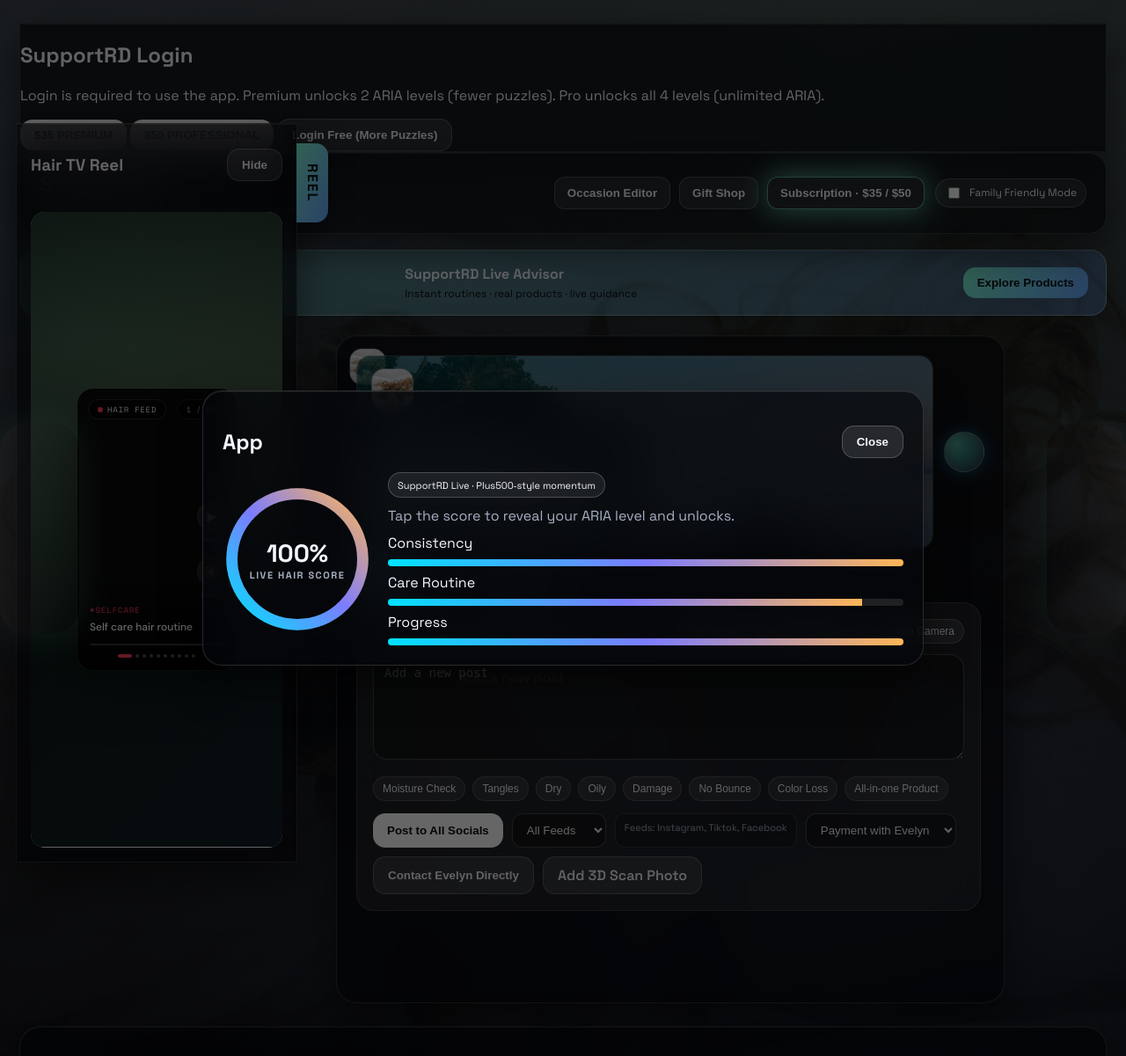
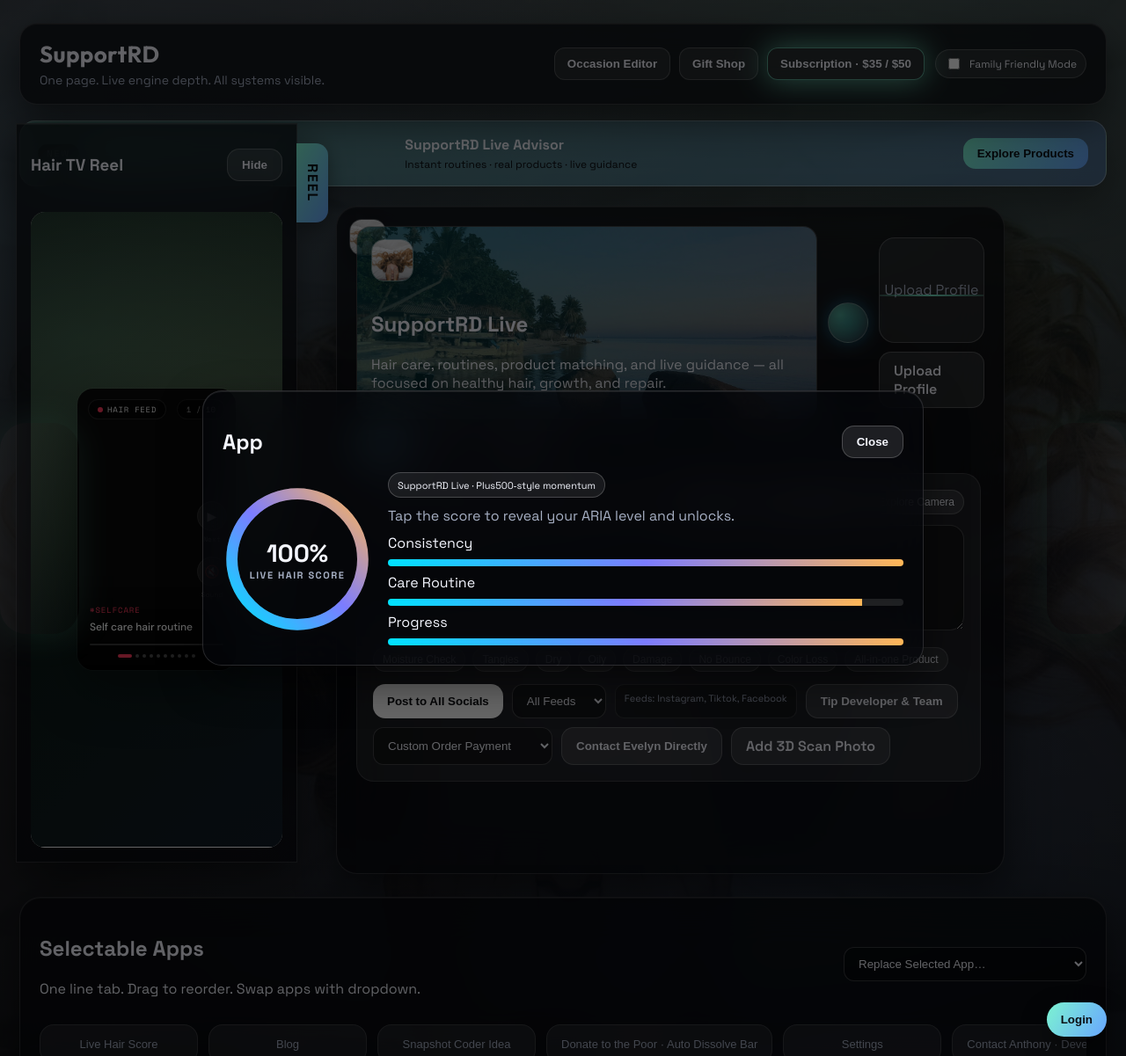
Before and after one commit to tehleader1/tehleader1, a Flask app: page / in a window 1280 px wide. Shown: the whole page at 88% size. Run offline with Flask 3, Linux system fonts and the light colour scheme; some libraries are stand-ins or nearby versions.

Commit message:
Improve ARIA voice, profile scan, login grace, and reel timing

```diff
--- a/static/app.js
+++ b/static/app.js
@@ -26,9 +26,9 @@
 }
 
 const BLOG_POSTS = [
-  {title:"Repair story: Heat damage recovery", body:"A real repair journey: moisture stacking, trimming, and a 4-week recovery arc."},
-  {title:"Protein balance for bounce", body:"How to layer protein and hydration so curls keep their spring."},
-  {title:"All‑in‑one product success stories", body:"Fast routines using the all‑in‑one product for shine, softness, and reduced breakage."}
+  {title:"Repair story: Heat damage recovery", body:"Week 1: moisture stacking, trim, and protective styling.\n\nWeek 2: deep conditioning twice a week, gentle detangle, scalp oil.\n\nWeek 3: protein balance and low‑heat styling.\n\nWeek 4: shine restore, reduced breakage, and curl definition back."},
+  {title:"Protein balance for bounce", body:"Step 1: hydrate with a light leave‑in.\n\nStep 2: add protein treatment every 7–10 days.\n\nStep 3: seal with oil or butter.\n\nResult: curls hold shape with less frizz."},
+  {title:"All‑in‑one product success stories", body:"Fast routines using the all‑in‑one product for shine, softness, and reduced breakage.\n\nMorning: apply to damp hair.\n\nMid‑day: refresh with a light mist.\n\nNight: protect with satin wrap."}
 ]
 
   const state = {
@@ -289,7 +289,7 @@
   const title = qs("#blogTitle")
   const body = qs("#blogBody")
   if(title) title.textContent = post.title
-  if(body) body.textContent = post.body
+  if(body) body.innerHTML = post.body.split("\n\n").map(p=>`<p>${p}</p>`).join("")
 }
 
 function appendAria(text){
@@ -339,6 +339,7 @@
   const send = qs("#sendSocials")
   const post = qs("#postSocials")
   const paySelect = qs("#paySelect")
+  const tipTeam = qs("#tipTeam")
   const contactEvelyn = qs("#contactEvelyn")
   const indicator = qs("#socialIndicator")
   const socialSelect = qs("#socialSelect")
@@ -401,17 +402,14 @@
 
   if(paySelect){
     paySelect.addEventListener("change", ()=>{
-      const mapping = {
-        "Payment with Evelyn": "evelyn",
-        "Tip to Developer": "tip5",
-        "Payment to Crystal": "tip10",
-        "Tip to Ramlin (Labor)": "tip20"
+      const value = paySelect.value
+      if(value.includes("Custom Order")){
+        openModal("customOrderModal")
       }
-      const target = mapping[paySelect.value] || "evelyn"
-      const select = qs("#paymentSelect")
-      if(select){ select.value = target; select.dispatchEvent(new Event("change")) }
-      openModal("subscriptionModal")
     })
+  }
+  if(tipTeam){
+    tipTeam.addEventListener("click", ()=>openLinkModal("https://supportrd.com/cart","Tip Developer & Team"))
   }
 
   if(contactEvelyn){
@@ -499,6 +497,22 @@
     preview.innerHTML = `<img src="${url}" alt="Scan">`
     preview.style.display = "block"
     toast("3D scan photo attached")
+  })
+}
+
+function setupProfileUpload(){
+  const input = qs("#profileUpload")
+  const preview = qs("#profilePreview")
+  if(!input || !preview) return
+  input.addEventListener("change", ()=>{
+    const file = input.files[0]
+    if(!file) return
+    const url = URL.createObjectURL(file)
+    if(file.type.startsWith("video")){
+      preview.innerHTML = `<video src="${url}" autoplay muted loop playsinline style="width:100%;height:100%;object-fit:cover;"></video>`
+    } else {
+      preview.innerHTML = `<img src="${url}" alt="Profile" style="width:100%;height:100%;object-fit:cover;">`
+    }
   })
 }
 
@@ -710,7 +724,12 @@
 function setupLoginGate(){
   const gate = qs("#loginGate")
   const loggedIn = localStorage.getItem("loggedIn") === "true"
-  if(!loggedIn && gate){ gate.style.display = "flex" }
+  const first = Number(localStorage.getItem("firstSeen") || Date.now())
+  if(!localStorage.getItem("firstSeen")) localStorage.setItem("firstSeen", String(first))
+  const minutes = (Date.now() - first) / (1000*60)
+  if(!loggedIn && gate && minutes >= 30){ gate.style.display = "flex" }
+  const openLogin = qs("#openLogin")
+  if(openLogin){ openLogin.addEventListener("click", ()=>{ gate.style.display = "flex" }) }
   const btnPremium = qs("#loginPremium")
   const btnPro = qs("#loginPro")
   const btnFree = qs("#loginFree")
@@ -781,10 +800,11 @@
         utter.rate = 0.95
         utter.pitch = 1.2
         utter.lang = qs("#ariaLanguage")?.value || "en-US"
-        const voices = window.speechSynthesis.getVoices() || []
-        const preferred = voices.find(v => /female|woman|girl/i.test(v.name)) ||
-                          voices.find(v => /Google US English|Samantha|Zira|Karen|Victoria|Amélie|Tessa/i.test(v.name))
-        if(preferred){ utter.voice = preferred }
+      const voices = window.speechSynthesis.getVoices() || []
+      const preferred = voices.find(v => v.lang === "en-US" && /female|woman|girl/i.test(v.name)) ||
+                        voices.find(v => v.lang === "en-US" && /Samantha|Zira|Karen|Victoria|Allison|Ava/i.test(v.name)) ||
+                        voices.find(v => /Google US English/i.test(v.name))
+      if(preferred){ utter.voice = preferred }
         window.speechSynthesis.cancel()
         window.speechSynthesis.speak(utter)
       }catch{}
@@ -801,9 +821,13 @@
     rec.interimResults = false
     rec.maxAlternatives = 1
     try{ rec.continuous = true }catch{}
-    rec.onstart = ()=>toast("ARIA listening...")
+    rec.onstart = ()=>{
+      document.body.classList.add("listening")
+      toast("ARIA listening...")
+    }
     rec.onresult = (e)=>{
       const text = e.results[0][0].transcript
+      document.body.classList.remove("listening")
       askAria(text)
     }
     rec.onerror = (e)=>{
@@ -811,6 +835,7 @@
       toast("Voice error")
     }
     rec.onend = ()=>{
+      document.body.classList.remove("listening")
       if(document.visibilityState === "visible"){
         try{ rec.start() }catch{}
       }
@@ -1093,6 +1118,7 @@
   safe(setupPostActions)
   safe(setupOccasion)
   safe(setupScanUpload)
+  safe(setupProfileUpload)
   safe(setupGPS)
   safe(setupAria)
   safe(setupPuzzle)
--- a/static/index.html
+++ b/static/index.html
@@ -13,7 +13,9 @@
 </head>
 <body class="theme-aurora">
 <div class="bg-layers"></div>
-  <div id="app">
+<div id="listeningOverlay" class="listening-overlay">ARIA is listening… speak now</div>
+    <div id="app">
+    <button class="login-fab" id="openLogin">Login</button>
   <div id="loginGate" class="login-gate">
     <div class="login-card glass">
       <h2>SupportRD Login</h2>
@@ -77,6 +79,10 @@
       <div class="center-actions">
         <button class="aria-sphere" id="ariaSphere" aria-label="Open ARIA"></button>
       </div>
+      <div class="profile-scan">
+        <div class="profile-preview" id="profilePreview">Upload Profile</div>
+        <label class="btn ghost scan-upload">Upload Profile<input type="file" id="profileUpload" accept="image/*,video/*"></label>
+      </div>
     </div>
 
     <div class="center-tabs">
@@ -126,11 +132,10 @@
             <option value="threads">Threads</option>
           </select>
           <div class="social-indicator" id="socialIndicator">Feeds: Instagram, TikTok, Facebook</div>
+          <button class="btn ghost" id="tipTeam">Tip Developer & Team</button>
           <select class="payment-dropdown" id="paySelect">
-            <option>Payment with Evelyn</option>
-            <option>Tip to Developer</option>
-            <option>Payment to Crystal</option>
-            <option>Tip to Ramlin (Labor)</option>
+            <option>Custom Order Payment</option>
+            <option>With Evelyn Custom Order</option>
           </select>
           <button class="btn ghost" id="contactEvelyn">Contact Evelyn Directly</button>
           <label class="btn ghost scan-upload">Add 3D Scan Photo<input type="file" id="scanUpload" accept="image/*"></label>
--- a/static/reel.html
+++ b/static/reel.html
@@ -302,6 +302,7 @@
   var current = 0;
   var isMuted = true;
   var progressTimer = null;
+  var hardTimer = null;
   var video    = document.getElementById('srdFeedVideo');
   var loading  = document.getElementById('srdFeedLoading');
   var count    = document.getElementById('srdFeedCount');
@@ -327,6 +328,7 @@
 
   function startProgress(duration){
     clearInterval(progressTimer);
+    if(hardTimer){ clearTimeout(hardTimer); }
     bar.style.transition = 'none';
     bar.style.width = '0%';
     var start = Date.now();
@@ -340,6 +342,7 @@
         nextVideo();
       }
     }, 300);
+    hardTimer = setTimeout(nextVideo, duration * 1000);
   }
 
   function loadVideo(idx){
@@ -358,7 +361,7 @@
     video.play().then(function(){
       loading.style.opacity = '0';
       loading.style.pointerEvents = 'none';
-      var dur = Math.min(video.duration || 10, 10);
+      var dur = 10;
       startProgress(dur);
     }).catch(function(){
       loading.style.opacity = '0';
--- a/static/style.css
+++ b/static/style.css
@@ -120,6 +120,17 @@
 .app-card:hover{transform:translateY(-3px);box-shadow:0 14px 26px rgba(0,0,0,0.45);}
 .menu-btn.glow{box-shadow:0 0 24px rgba(124,243,209,0.6),0 0 60px rgba(124,243,209,0.3);border-color:rgba(124,243,209,0.6);animation:glowPulse 2.6s ease-in-out infinite;}
 @keyframes glowPulse{0%{box-shadow:0 0 16px rgba(124,243,209,0.35);}50%{box-shadow:0 0 34px rgba(124,243,209,0.75);}100%{box-shadow:0 0 16px rgba(124,243,209,0.35);}}
+.login-gate{position:fixed;inset:0;display:none;align-items:center;justify-content:center;background:rgba(5,8,12,0.8);z-index:200;}
+.login-card{width:min(520px,90vw);padding:28px;display:flex;flex-direction:column;gap:12px;}
+.login-actions{display:flex;gap:10px;flex-wrap:wrap;}
+.login-fab{position:fixed;right:22px;bottom:22px;z-index:150;background:linear-gradient(120deg,var(--accent),var(--accent-2));border:none;color:#0b0f14;font-weight:700;padding:12px 16px;border-radius:999px;cursor:pointer;box-shadow:0 12px 30px rgba(0,0,0,0.4);}
+.listening-overlay{position:fixed;inset:0;display:none;align-items:center;justify-content:center;background:rgba(8,10,14,0.6);backdrop-filter:blur(8px);color:#fff;font-size:18px;letter-spacing:0.08em;text-transform:uppercase;z-index:120;}
+body.listening .listening-overlay{display:flex;}
+body.listening #app{filter:blur(3px);}
+.profile-scan{margin-left:auto;display:flex;flex-direction:column;gap:10px;align-items:flex-end;}
+.profile-preview{width:120px;height:120px;border-radius:18px;position:relative;overflow:hidden;background:rgba(255,255,255,0.08);border:1px solid rgba(255,255,255,0.2);display:flex;align-items:center;justify-content:center;color:var(--muted);}
+.profile-preview::after{content:"";position:absolute;left:-20%;right:-20%;height:2px;top:10%;background:linear-gradient(90deg,transparent,rgba(124,243,209,0.9),transparent);animation:scanLine 2.6s linear infinite;}
+@keyframes scanLine{0%{top:-10%;}100%{top:110%;}}
 .social-indicator{font-size:11px;color:var(--muted);padding:8px 10px;border-radius:10px;border:1px solid rgba(255,255,255,0.12);background:rgba(0,0,0,0.25);}
 .settings-checks{display:grid;grid-template-columns:repeat(auto-fit,minmax(180px,1fr));gap:8px;margin-top:6px;margin-bottom:6px;color:var(--muted);font-size:12px;}
 .settings-checks input{margin-right:6px;}
@@ -131,6 +142,8 @@
 .week{background:rgba(255,255,255,0.08);border:1px solid rgba(255,255,255,0.15);border-radius:12px;padding:10px;}
 .week .day-title{font-weight:700;margin-bottom:6px;}
 .week .day-line{font-size:12px;color:var(--muted);}
+.level-card.locked{opacity:0.5;filter:grayscale(0.4);}
+.lock-pill{display:inline-flex;align-items:center;gap:6px;padding:4px 8px;border-radius:999px;border:1px solid rgba(255,255,255,0.2);font-size:10px;color:var(--muted);}
 
 .score-card{display:flex;align-items:center;gap:18px;flex-wrap:wrap;}
 .score-ring{width:170px;height:170px;position:relative;}
```
